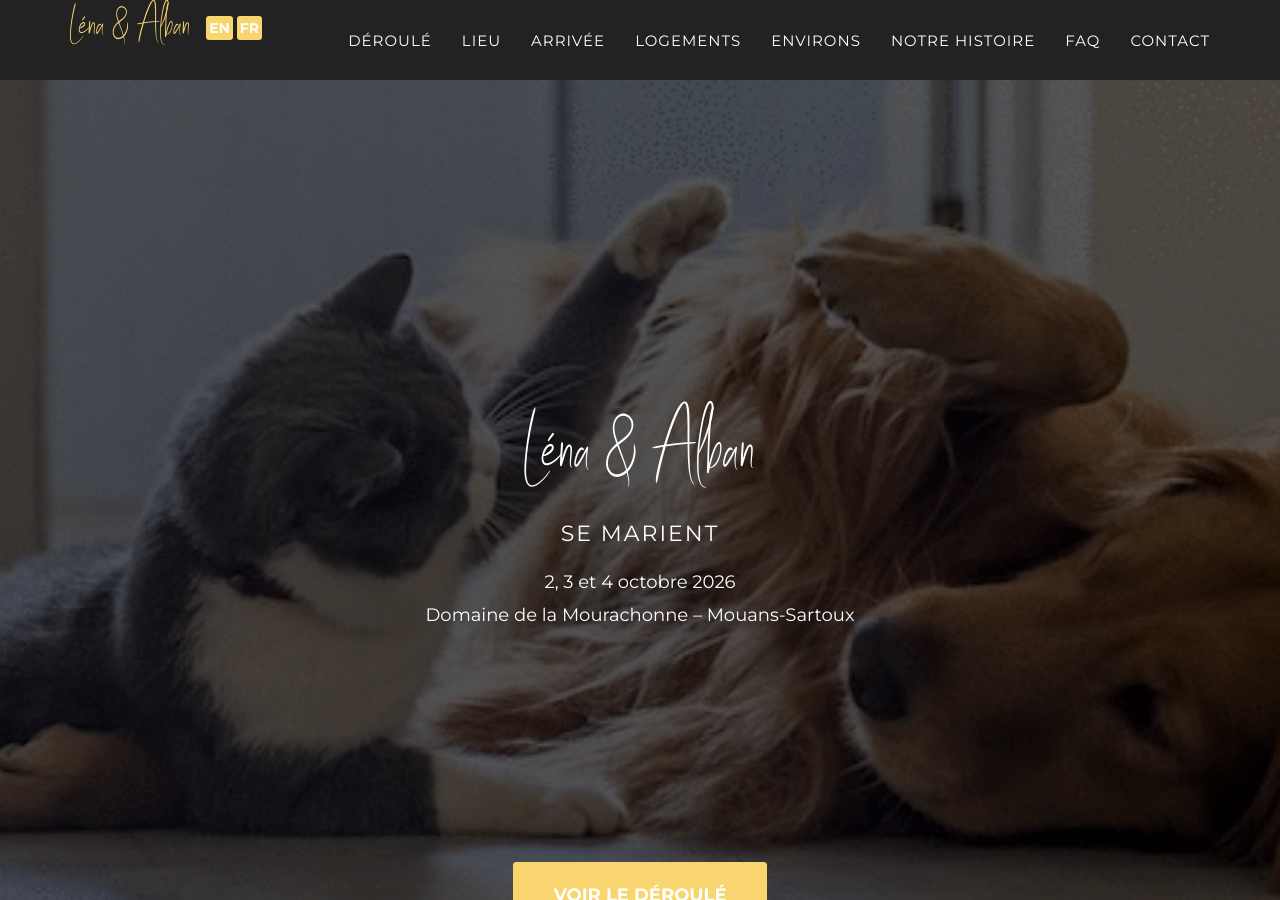
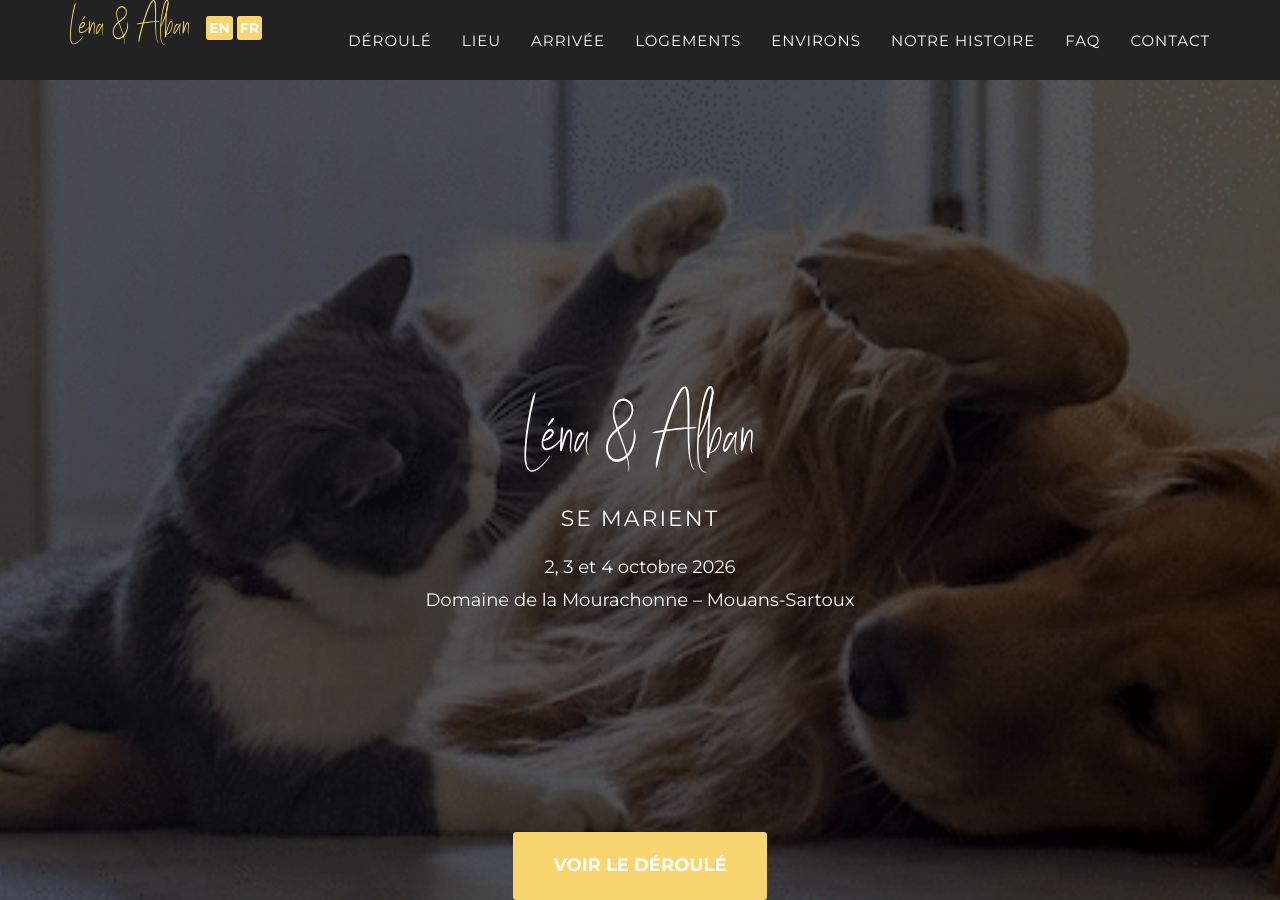
Before and after one commit to LenaAlban/lena-alban-wedding, a Jekyll site: the page built from _fr_pages/index.html, in a window 1280 px wide and 900 px high. Built offline with Jekyll 4.4.1, drawn with Linux system fonts in a browser that asks for light colours; some web fonts are replaced.

Commit message:
Update agency.css

```diff
--- a/_includes/css/agency.css
+++ b/_includes/css/agency.css
@@ -1090,7 +1090,9 @@ body {
 /* Bouton collé en bas */
 .hero-cta {
   margin-top: 0;
-  padding-bottom: 10px;
+  margin-bottom: 40px;
+}
+
 }
 
 }
```
